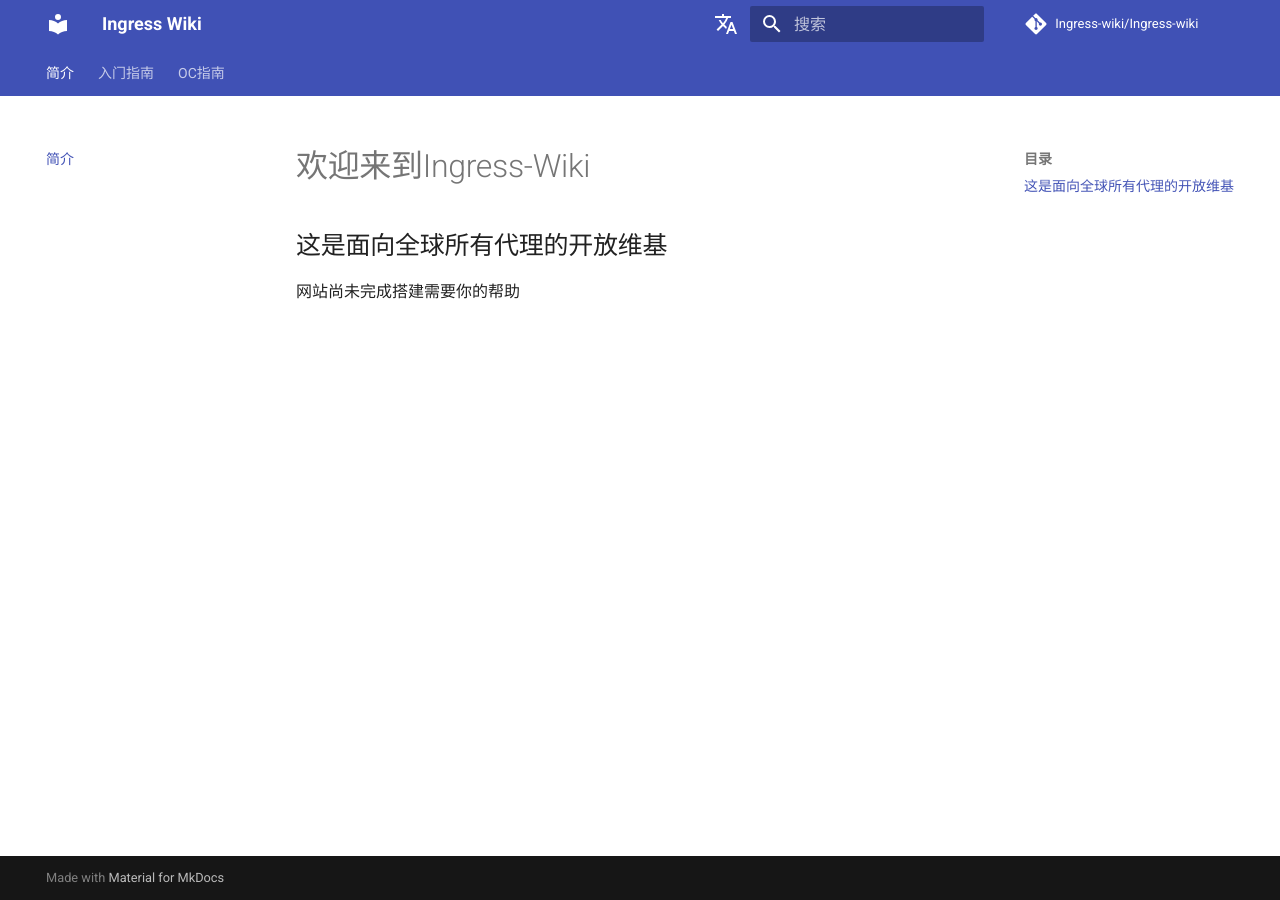
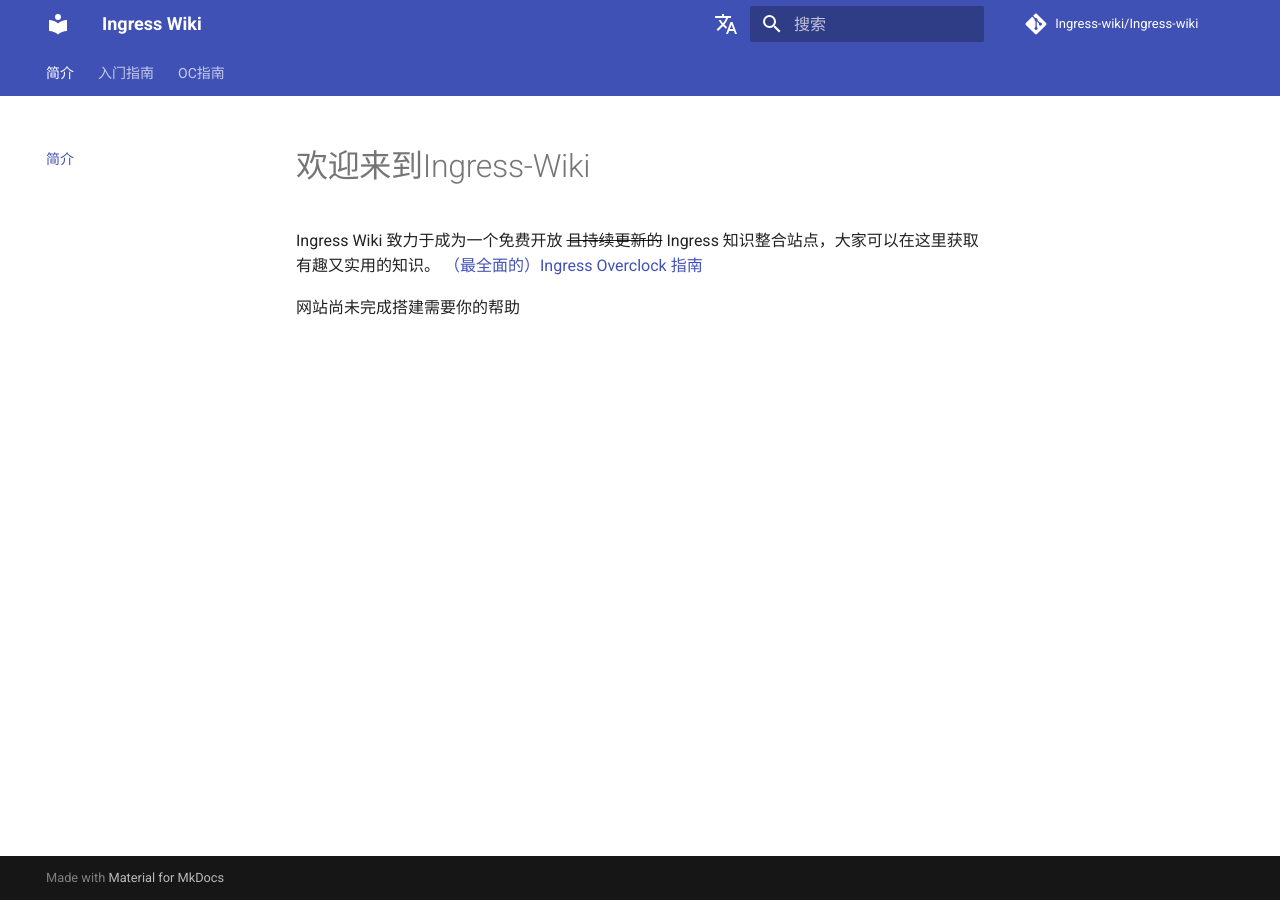
Before and after one commit to LinYunerr/Ingress-wiki-zh, an MkDocs documentation site: the page built from docs/index.md, in a window 1280 px wide. Built offline with MkDocs 1.6.1 and Material for MkDocs 9.7.7, drawn with Linux system fonts in a browser that asks for light colours; comment, search, counter and statistics services are not loaded; part of the change alters nothing that is shown.

Commit message:
translate OC-Guide

```diff
--- a/docs/OC指南.md
+++ /dev/null
@@ -1,345 +0,0 @@
-# （最全面的）Ingress Overclock 指南
-*本文翻译自 [@a1mirr](http://t.me/a1mirr) 2023/12/2 版*
-
-*[原文地址](https://docs.google.com/document/d/1Zq5nQBR2wK84bgiHj3frVVtFgdP_gbo61cME7Mdq_LM) 已获得原作者授权*
-
-[TOC]
-
-
-
-#### TL;DR（省流）:
-
-##### Why：
-
-- 快速从Po田获取物资
-- 快速获取Hacker与Translator徽章/牌子点数
-
-##### How：
-
-- 找到一个已经激活超频的Po（可以看见有菱形形状的模型在Po上）
-- 距离Po 20 米内，按超频（Overclock）按钮
-- 将摄像头指向Po的实物
-- 认出Glyphs并输入
-- 享受并重复这个过程
-
-如何认出Glyphs？围绕着超立方体，使它的一个角朝向你。
-
-![img](https://lh7-us.googleusercontent.com/_AtfyFUtngACLXV0ltjfHDdo1BW_sjF2Mb4BYsuNqAcmqzo0cKeAOdocoWNCGWsph4ZDZG0Er1dXjl46Ra3LspEtusuZhsypWAOQHNV0XA7iW16B0oyWIAx6jBcSC3uCWE5tPSCJBm6K1uHWLU2iZvU)
-
-
-
-#### 术语表
-
-- AR - 增强现实
-- OC - 超频入侵
-- 激活 - 在Wayfarer 或 Lightship 平台激活VPS功能
-- 校准 - OC初始化过程（成功校准将显著增加Hack掉落的物资）
-- 输出倍数 - 影响OC最后输出的倍数 (掉落的物资、徽章/牌子的分数)
-
-> *输出倍数依据校准结果而定(x1 - x4)。简而言之, OC结果为：输出倍数乘以一次入侵所获得的输出。*
-
-- 超立方体: 在OC期间现实Glyphs的几何体。一个四维几何体在三维空间中的投影。（译者在这里提供一个维基百科链接供有兴趣的读者研究）[四维超立方](https://zh.wikipedia.org/wiki/%E5%9B%9B%E7%B6%AD%E8%B6%85%E6%AD%A3%E6%96%B9%E9%AB%94)
-
-#### 什么是OC
-
-OC是一种新的Hack方法，通过AR让Glyphs在空间中呈现。其关键优势在于跟快速的从从Po中获取物资和过热。这个新的方式只适用于已激活的Po并在Ingress地图上有菱形标志。
-
-通过以下方式进行OC：
-
-1. 找到一个已经激活超频的Po（可以看见有菱形形状的模型在Po上）
-2. 距离Po 20 米内，按超频（Overclock）按钮
-3. 将摄像头指向Po的实物
-4. 认出Glyphs并输入
-5. 享受并重复这个过程
-
-#### OC如此复杂，为什么我们需要它？
-
-尽管它增加了复杂性，但是当熟练掌握OC技巧时，它将提供大量的游戏优势。
-
-它最大的亮点便是：一次校准的OC相当于同时进行4次Glyph入侵。与常规入侵手段相比它能更快速的获取物资或取得徽章/牌子点数。如一个4个L8 Po（VRMH,VRMH,VRHS）的Po场你只需要进行24次OC便可以在10分钟之内使能量塔过热（通常能在一个薯条/能量塔压榨器时间内完成）而不是常规的30分钟。
-但在上面这个事例中最大的问题便是，在高等级的OC入侵中很难快速熟练的解读Glyphs并在降低输出物资的同时增长你的挫败感。
-
-#### 如何激活一个Po（使其可以进行OC）？
-
-1. 使用任何一个的App（如Ingress、Pokemon GO或Wayfarer应用程序）扫描10个或更多高质量的扫描。在第一次和最后一次扫描之间至少间隔5个小时。（在5个小时内进行少于10次扫描是不足以激活的）
-2. 访问网址https://lightship.dev/account/geospatial-browser/，或在Wayfarer应用程序中找到待激活的Po。
-3. 确保扫描已上传（这可能需要几天时间，但通常会在几个小时甚至几分钟内完成）。
-4. 点击“Activate”（或reactivate）按钮。
-5. 如果使用Wayfarer应用程序进行激活，请等待一封确认成功激活的电子邮件。
-6. 如果Po获得VPS: 激活实验性或良好素质的状态，请进行5次或更多额外的扫描，并继续执行第4步。
-7. 如果Po获得VPS: 不带实验标签或现实质量良好，请等待几天，让激活的Po在Lightship和Ingress数据库之间同步。
-
-![img](https://lh7-us.googleusercontent.com/OiVhgBi3gTeodxq_bRCnSs5GSGR8TJh-HNueE7k-feHvPwdXAIoiZNyym5E1JuRVLSGhLWHcm8BFQIVdxnsZvKU98phaaSyR-KY-GVG0AMBXHs8RXLm-RyHYnuS0hqE6x1YceyjkeMAMM9sQ_5NiB0s)
-
-*已激活的Po的地图.注意左下角标签过滤*
-
-![img](https://lh7-us.googleusercontent.com/s2X-gUC5JBYr-7amzQuZg6PvwaUcvpqy_sL5Gi2JKIp5MR8Ng_5nKAxzoJz3uYxD7DWRxBlgrQSD_5AeHpcsBD8AyS9PSHFDvUyudq-Yl1NMRMaFykg4cpQpePoSXUTKK-dsOvLmggOx-5PxfXTQk7M)
-*不同的激活阶段*
-
-**![img](https://lh7-us.googleusercontent.com/SAo8LdtukEHLHM585xerH5cy7wQpscrO53HShHd_4q7osVlXQcQWXkCp4RyJtv8yb4wP3MKbWLy3kQb45J-4usfZ6Nii3Qvbl2ZK0ECGxpZErTbDaza1qOoWAR6uTyPqCb2W3rPIKFZLx6dEZBZ8HA0)**
-
-*在 Lightship 重新激活(左上图没有，下图有) ，在 Wayfarer 应用程序(右图)。请注意，新的扫描只显示在Wayfarer应用程序中*
-
-*![img](https://lh7-us.googleusercontent.com/gWCRkogV36St_Oet2V6ep5DIjuAeFDlBnpROdlweW_rD0P30m2fBWkvuIOMGJHsTDyqznQ2t2d8Wo6nnH8JoHd5QqHr4eJVs_IOJ8WPycEL0pcywxzvjJrfluGeDR_MT8CJEHYWxEh8wIJ2OLYArZMw)*
-
-*10个扫描只少间隔5个小时*
-
-#### Q&A：
-
-##### 1.有没有关于如何进行最佳扫描以成功激活的建议？
-
-- 在进行扫描之前清洁手机镜头。
-
-- 在光线充足的情况下进行扫描，避免在黄昏和夜晚进行扫描。
-- 当被扫描的对象没有动态阴影时进行扫描（例如，树叶下面）。
-- 如果扫描一个大物体，尽量扫描相同的区域或者确保扫描之间有较大的重叠部分。
-- 在我的实践中，扫描时间并不会显著影响质量，所以时间上的限制很少。
-- 在以后超频时，请将扫描的地点与您计划停留的地方保持一致。
-- 避免改变手机旋转和使用不寻常的角度进行扫描。
-- 距离3-6米处进行扫描。
-- 每次扫描至少要有100帧。如果你在20秒内只有约50帧，即使预扫描被标记为良好，这次扫描也很可能得不到得分。重新启动应用程序可能会提高帧速率。
-- 如果您的帧看起来模糊，请减慢手机的移动速度。
-
-##### 2.如果无法激活Po怎么办？
-
-尝试增加扫描次数，这是目前唯一的选择。
-
-##### 3.一个Po是否可能随着时间的推移改变其激活质量，丧失自身的超频能力？
-
-是的，一些Po的制作质量会随着时间的推移下降，导致超频能力丧失，直到重新激活为止。
-
-##### 4.激活需要多长时间？
-
-激活通常需要几个小时。
-
-##### 5.在激活后等待超频能力出现需要多长时间？
-
-这个时间可能从几个小时到一周不等。同步速度尚不清楚。
-
-##### 6.激活后，Po在Lightship的地图上消失了！发生了什么？该怎么办？会在Ingress中消失吗？
-
-有时，激活后，Po会被标记为“质量不适用”。在这种情况下，它们将无法在地图的过滤器下显示出来，从而使其直接显示变得困难。您可以通过将任何其他Po的 GUID 替换到丢失Po的链接中来访问它们。虽然它不会在Ingress中消失，但超频功能将不可用。请耐心等待，Po应该在地图上重新出现（作者曾等待超过一周来查询一些Po）。
-
-##### 7.Wayfarer 应用程序只要求进行 5 次扫描，为什么我需要进行 10 次？
-
-目前，尽管应用程序只要求进行 5 次扫描，但您需要进行 10 次扫描才能激活Po。这个差异可能是一个错误。
-
-##### 8.是否有要求我必须在一天的不同时间进行扫描才能激活？
-
-目前，激活过程只需要 10 次或多次高质量扫描，没有其他要求。从理论上讲，在一天的不同时间进行扫描可能会提高校准质量。
-
-##### 9.我可以激活的Po的数量有限制吗？
-
-似乎在 lightship.dev 上，每天大约只能激活 10 个Po，至少对一些玩家来说是如此。达到这个限制后，您可能会遇到各种错误，比如“Unable to request VPS Activation”和“Rate limit exceeded”。在 Wayfarer 应用程序中也有限制，但以一种隐藏的方式存在：您可能按下激活按钮，但在重新启动应用程序后，状态仍未激活。
-
-##### 10.Po是否能被自行激活？
-
-是的，一些Po最初是由 Niantic 激活的，他们有可能在没有特工请求的情况下手动激活某些Po。
-
-##### 11.在Po初始激活后，是否有可能检查扫描统计信息？在 Lightship 中看不到任何内容，只有状态。
-
-您可以随时在 Wayfarer 应用程序中查看扫描信息。请随时使用它来跟踪初始激活后上传的扫描。
-
-### 拓展延伸
-
-**重要提示：在非旅游地点附近进行拍摄时，务必要非常小心和耐心。即使无意中拍摄到附近的人，他们可能会感到不舒服。在公园OC过程中可能会遭到愤怒家长的纠缠，这种风险是得不偿失的。**
-
-#### 如何通过地图找到可超频的Po
-
-##### Lightship
-
-目前，无法通过Ingress Intel查看已激活的传送门。然而，您可以使用Lightship网站的Geospatial Browser来搜索已激活的路径点。打开lightship.dev并进入地理空间浏览器，取消“Experimental Quality”图层的激活，因为这些Po未能成功激活。点击图中显示的标记将显示标记的详细信息，以及扫描创建的坐标和3D网格。如果这些标记也是Ingress中的Po它们应该可以激活过载。
-
-![img](https://lh7-us.googleusercontent.com/NwqI_0Z5wSQZ0meWcU7y64dkHBvWo0VffhFYafQLS0ScgHXamQmOZME6eRWgGLmlRomGEXGYuF1FeMJqyzUw1dkpKNkyOQ4e2wjmpW7umbQGLItG_OBKVRHFIXQbyG6KoXCThnCcdO6ny7L6sQFrsnI)
-
-上面三张图分别为 所有*wayspots*，激活的Po，production quality的po。注意图片底部的过滤选项。
-
-
-
-##### OC map
-
-由玩家 @Chestnut_LUO 在 Lightship 的数据上二次开发，过滤出所有production quality的wayspots（可OC的Po），每2小时与Lightship 数据库同步。
-地图地址：https://oc-map.ingress.wiki/
-开源仓库：https://github.com/Ingress-wiki/OverClocking-Map
-
-![img](https://lh7-us.googleusercontent.com/c_RjgNBcZ40N3pXSjpsPcTzeFzfhIChPRg7wlIhHVPdu1DF8WvgHmRjG3br41y46DW_qJB9D7d-nnuNFsu35LV0JzW3TkDjXgukOU8SBE6W_7dMouTUEeJYecJI3Kbwn5N8fbIpz6aPUtsShWZaBA9s)
-
-##### Wayfarer app
-
-你也可以通过Wayfarer app去寻找已激活的Po，但是在Wayfarer app中没有production quality过滤器
-
-![img](https://lh7-us.googleusercontent.com/LKqhTDrHxbo4JnDIqpe-VWLGRSphODkMyCpSWRD2RBnJsLgu_lNgI974sdP-sOp-2ZHOYuUKL6XDJTe6xlyy3IUiHv0Aop6-qJtrKYXvexmBKFveSpdw7wjjKi7jHpWshrusZ0XThavlUNd0IyXfir0)
-
-使用Wayfarer app的地图，显示所有的wayspots已激活的wayspots。
-
-##### Q：我提交的 Wayspot 被分类为 "**Good/Production**"，但在 Ingress 中无法超频。出了什么问题？
-
-如果一个 Wayspot 刚刚被激活并分类为 "**Good/Production**"，相应的 Portal 可能还没有激活超频功能。需要等待Ingress数据库同步，包括超频状态，因此你可能需要等待几天，才能对该 Portal 进行超频操作。
-
-
-
-#### 如何开始OC？
-
-首先，请确Ingress上是否可用超频（OC）功能。您可以通过Po的外观来判断：符合超频条件的Po会在中央展示一个明亮的菱形图标，并且在菜单中超频按钮不会被划掉。![](https://img-cdn.akass.cn/5/2023/12/65790585cd127.png)
-
-图1:左边的Po可超频，右侧未激活超频
-图2:如果距离Po20米之内将显示菱形和超立方体
-
-接下来，靠近Po中心将距离保持在20米或更近的范围内，并在Po菜单中按下超频按钮（如果操作正确，其背景将变成黄色）。
-
-![img](https://lh7-us.googleusercontent.com/ZnWujmMW0EBfZpoNSMtebVYBxKcyy3WbTkh00jlXDRVSkFKoG2AP1lfc0v6mCigtLrTe878v0wzS51PlOcTLK6DVBavJO5_r22YcFZyzVU1ZFoApIsKRa-8vX9vgL3mGSeUTQHzJXRmStAJ851Ed_-c)
-
-四种不同的超频按钮：左上↖️：已激活超频，在20米范围内  右上↗️：未激活超频，不在20米范围内 左下↙️：未激活超频，在20米范围内 右下↘️：未激活超频，不在20米范围内
-
-随后，将出现一个与常规Glyphs入侵相同的命令界面。目前，只有两个选项可用：“More”以获取Key和“Less”以避免获得Key。
-
-##### Q：如果输入其他的命令？（如"complex"、"simple"）
-
-将显示"未知命令"，其余Glyphs未作测试。
-
-#### 校准
-
-在输入完命令后将启动校准程序。手机摄像头将被激活并拍摄，拍摄到的视频将会被传输到游戏服务器。
-
-![img](https://lh7-us.googleusercontent.com/h59kuXiyiP-58TTH33xPVI_1DACZFlTXZc2FhPdwLGwBGCgM7Z5hu-_bJYetWKV4uSHGEzGVVyuXXdpcj17SzulE3lcoFw1NGggs3iLO8698dXP67KKmwFbfG0xXSk8g_dX5ZF4d-r2IDw42Mx5cbCk)
-
-校准程序如图所示。
-游戏会提示将手机来回移动，但在阴暗条件下，尽量减少移动，以拍摄更清晰的画面。
-
-![img](https://lh7-us.googleusercontent.com/RMT8CNnQ-n6gEqzxXIE6m9aPSJGrm-zvBAr2MiO0Iu4G1nWJ_j1kbGFiLdy8W7su8uAzrkYYbEXRjymPidvfaad7IAhVjPed1fsrSc9mpy-9ERjjaW_6xT_EE6zJQa3dT_fxsVajTF8mD4QS6TYWHp8)
-
-成功校准和校准失败的示意图
-成功校准后将显示输出倍数，点击"Continue"将启动OC窗口。如果校准失败，您可以选择重新尝试校准或启动未校准OC。此外，在OC完成后，您将被提示扫描传送门以提高质量。要了解在特定Po上需要扫描哪个精确区域进行校准，请参考该Po在Lightship中建立的三维模型。
-
-![img](https://lh7-us.googleusercontent.com/wpEk7ve3LTAnr2dBLpKMJxwk30PQ2KPp4cUROkLRQFO1caAfrIydJIV4gG3veq4JiOdFgygpt9M3BqkSlORw0kwM9tbya64zL-_ECH-FyFbPgKkhR3sQqEMvauDOhWG9qzyUjzd5VLRz0VKgwMems2U)
-
-##### Q：校准需要多长时间？传输多少数据？
-
-校准通常需要10秒，如果扫描良好（包括建立的模型质量和OC时质量）可以缩短到1-2秒。在整个校准过程中，视频以500-700KB/s速度上传
-
-##### Q：在校准中主动退出会发生什么？
-
-当校准中你主动按下退出按钮会以常规Hack结算
-
-##### Q：输出倍数将如何计算？
-
-当校准失败输出倍数固定为x1；如果成功输出倍数最高可达到x4，具体取决于Po在过热（大CD）前剩余的Hack次数。例如，在没有Mod的Po上进行一次常规Hack/Glyph入侵后使用OC入侵，如果校准成功将会获得x3的输出倍数。在具有2个VRMH的Po上最高可以获得5次x4倍数和一次x2倍数的OC入侵。
-
-当然，如果你想训练OC入侵可以故意校准失败。在带有一个VRMH的Po可以进行16次未校准的OC入侵，而成功校准只能进行4次OC。（如果想故意失败，只需对着天空或你的手进行扫描）
-
-#### 放置超立方
-
-在放置界面中，一个预览的超立方体将出现。你需要按下"Deploy"选择一个合适的位置放置超立方。
-
-同时你可以在屏幕上方看见你的输出倍数和校准结果，校准成功将会显示绿色，否则显示紫色。
-
-![img](https://lh7-us.googleusercontent.com/DuFAxDw8ca368yM1eKo_2ULuMjs06YjGbtuf6e_LvgMK4uzbxivm3yPnd5Vv4tsnGp90-SCxp4nUby80iXDtH6ObkmRMHW4TsI8NpE8oH_sUfkLLIULV4cNUYpGcdBDkhZE6-u5Clp1Dsjz_JTHjDeY)
-
-放置超立方界面。绿色背景表示校准成功。若校准不成功，则背景颜色将变为紫色。
-
-
-
-##### Q: 在超立方旋转时，有没有最佳的放置超立方体的时机？
-
-没有，超立方无论何时都会被设定在一个特定的状态。唯一需要考虑的是在完成扫描之后大幅度运动使超粒方丢失。在放置超立方体之前转动超过90度可能会导致镜像符号的显示(就像从超立方体的后面看过去一样)。
-
-##### Q: 有没有数据发送到Niantic服务器？有数据使用吗？
-
-没有，数据只在校准过程中传输；所有其他操作都在设备上执行。
-
-#### OC过程
-
-所有Glyph都将显示在超立方内。在熟悉OC时，你可能会遇到"嗯，这是什么？"的瞬间。你要么猜一下，要么在超立方体放置的位置周围走动，将线条的排列与字形对齐。
-
-![img](https://lh7-us.googleusercontent.com/IkNj1B5UHvO328Oq-aNswLZ6cHtqXbLcaIZdEFtWYqNz0BCIXyt0nMRzNI54AY7JdrJcZOdDaRThhYP75vQJuCjlGBOfaYZRnVv9udp2BZdfAeshdBXEUEUQni3DECNqjLmJwg4E6jiR6ntnSk0rS6c)
-
-*Glyph and… glyph?*
-
-和普通Glyph入侵一样，出现的图形数量和Po的等级挂钩。同时也有"Redo"让您重画Glyph。
-
-
-
-##### Q：OC的Hack的时间限制是多少？
-
-时间依据等级而定
-
-Level 1: 48 秒
-
-Level 2: 36 秒
-
-Levels 3-5: 30 秒
-
-Levels 6-7: 27 秒
-
-Level 8: 25 秒
-
-**嫌太少了？在更新之前L8的入侵时间只有17秒🌚**
-
-##### Q：经过练习最快能用多少秒完成L8的OC？
-
-如果你幸运的找到了正确的组合（第一个Glyph显而易见且背了5图模板）可以在7-8秒内完成，否则可能需要12-13秒。这取决于你的练习程度。
-
-##### Q: 我需要等多久才能看到glyph的显示？超立方变换都需要很久！
-
-第一个符号出现前超立方会显示变换的动画。每个后续的glyph在按下上一个glyph提交按钮后的一秒钟内出现。
-
-##### Q: 我能取消之前输入的glyph吗？
-
-不，不可能取消前一个glyph的输入，只能取消当前glyph的输入。
-
-##### Q: 我在第一个glyph之后就理解了整个组合！我需要等待它们被绘制吗？（背图）
-
-如果你理解了组合，就不需要等待后续的glyph；你可以立即输入它，这完全取决于你手指的灵活性。
-
-##### Q: 顶部的条形和高亮表示什么？它是如何工作的？
-
-顶部条形是一个计时器，指示剩余时间，在OC期间逐渐减少。如果剩余时间超过一半，它会变为绿色；如果是25%-50%，它会变为黄色；如果少于25%，则会变为红色。
-
-##### Q: 如果我在OC过程中按下退出按钮会发生什么？
-
-在OC期间按退出按钮结算讲按照已经输入的进行结算。
-
-##### Q：如果在OC期间退出游戏会发生什么？
-
-和普通glyph入侵一样，你可以重新开始OC。
-
-#### 如何理解这些让人烦恼的线条？
-
-你只需要意识到常规的glyph是将超立方体投影到二维表面上。要获glyph，你应该围绕超立方体行走，并将其中一个角指向你。如果你选择正确，你将可以获取到glyph。
-
-![img](https://lh7-us.googleusercontent.com/_AtfyFUtngACLXV0ltjfHDdo1BW_sjF2Mb4BYsuNqAcmqzo0cKeAOdocoWNCGWsph4ZDZG0Er1dXjl46Ra3LspEtusuZhsypWAOQHNV0XA7iW16B0oyWIAx6jBcSC3uCWE5tPSCJBm6K1uHWLU2iZvU)
-
-#### OC结算
-
-在输入完所有glyph后将出现熟悉画面，与常规glyph入侵不同它增加了输出倍数的显示。
-
-![img](https://lh7-us.googleusercontent.com/jZiTIYN0Qy8YH_Mi_VChlq4siTCPtVuylz5m3cYjUa8f7PThDfvCaCgj2y6r9Di1GWCbiADKjxugn7Dm_uL50J3UMMrPLM31VgcQLV1cpqxVlIV6GGlxMquScNQRyZJMIsdeZZ-oUCAqF0z1-JuB0EE)
-
-Ingress的11周年纪念日上的OC结算画面
-
-假设你对一个L8Po进行了OC输出倍数为x4，且glyph完全正确，以下为结算内容：
-
-- 将执行四次Glyph hack，其速度奖励与OC的速度奖励相等。
-- 获得四倍于Glyph hack的AP奖励。
-- Hack 徽章/牌子将获得4个点数。
-- Translator徽章/牌子将获得15 * 4 = 60个点数。
-- Overclocker数据将获得15 + 5 = 20个点数。
-- 将显示掉落物的总量（有时相当惊人！）。
-- Po的Hack计数将减少4个。
-- 冷却时间与常规Hack与Glyph hack相当
-
-##### Q：OC会消耗多少XM？
-
-XM消耗将相当于进行1次Hack所消耗的量（在L8传送门的情况下，为400 XM）。
-
-##### Q：如果XM不足，可以进行OC吗？
-
-是的，可以进行OC，不进行结算且显示最终屏幕后将显示一个错误，并且您将需要重新进行Hack。
-
-##### Q：fracker（能量塔压榨器）是否对OC生效？
-
-fracker（能量塔压榨器）适用于所有Hack。
-
-##### Q:Epoch（每日连签）增倍奖励会影响OC吗？
-
-如果OC是当天第一次Hack，Epoch会影响OC四次（假设为x4输出倍率）中的其中一次，而不是全部。
--- a/docs/index.md
+++ b/docs/index.md
@@ -1,5 +1,6 @@
 # 欢迎来到Ingress-Wiki
 
-## 这是面向全球所有代理的开放维基
+Ingress Wiki 致力于成为一个免费开放 ~~且持续更新的~~ Ingress 知识整合站点，大家可以在这里获取有趣又实用的知识。
+[（最全面的）Ingress Overclock 指南](/OC-guide)
 
 网站尚未完成搭建需要你的帮助
--- a/mkdocs.yml
+++ b/mkdocs.yml
@@ -6,6 +6,14 @@ site_url: https://zh.ingress.wiki
 # Repository
 repo_name: 'Ingress-wiki/Ingress-wiki'
 repo_url: 'https://github.com/Ingress-wiki/Ingress-wiki-zh'
+
+markdown_extensions:
+  - admonition #MkDocs 警告框
+  - footnotes #脚注
+  - meta #自定义文章元数据
+  - pymdownx.caret #下划线
+  - pymdownx.mark #文本高亮
+  - pymdownx.tilde #删除线
 
 # Theme
 theme:
@@ -17,6 +25,7 @@ theme:
     # - navigation.tabs.sticky
     - navigation.top
     - navigation.tracking
+    - pymdownx.caret #下划线
 
 
 
@@ -33,4 +42,4 @@ extra:
 nav:
   - 简介: index.md
   - 入门指南: /start_guide
-  - OC指南: /OC指南
+  - OC指南: /OC-guide
```
